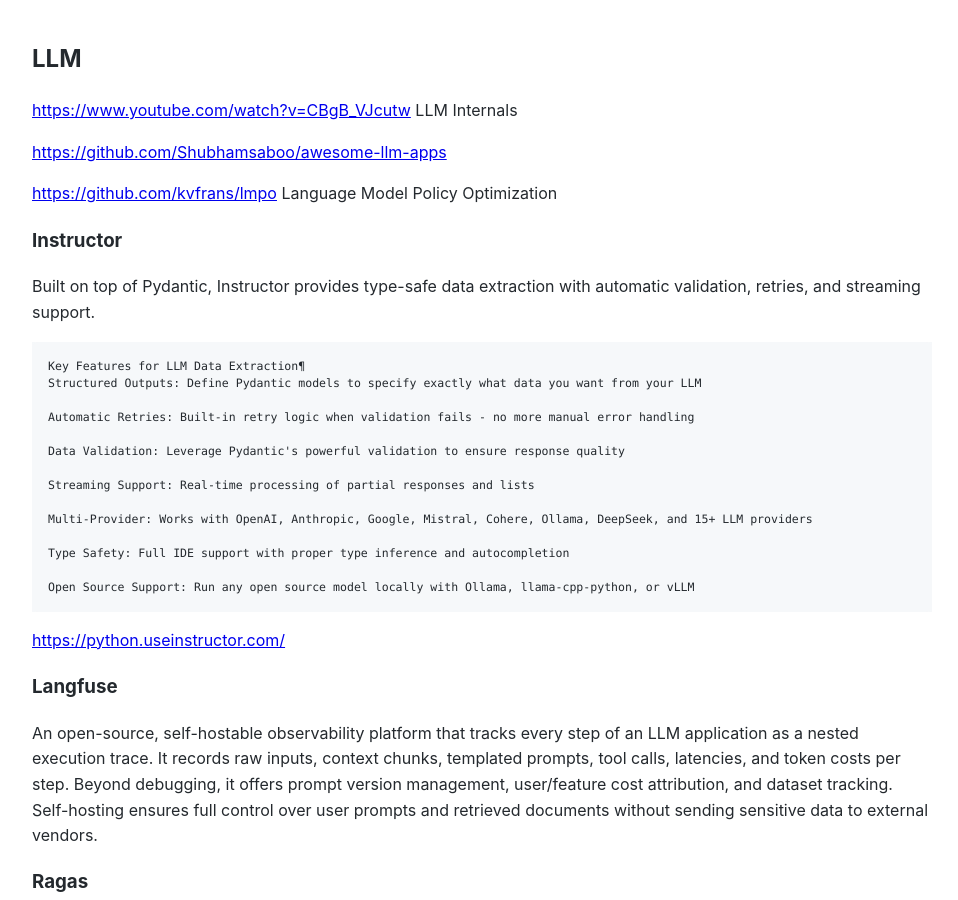
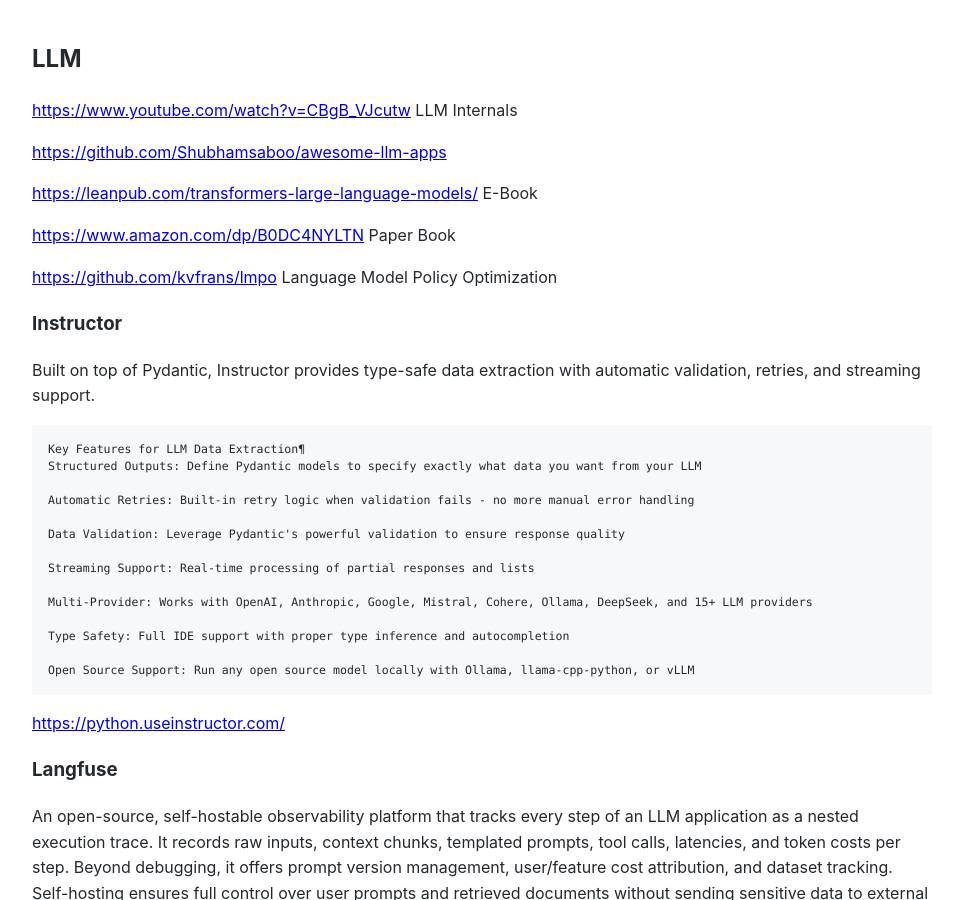
Before and after one commit to Michael-Lubinsky/michael-lubinsky.github.com, a Jekyll site: the page built from ml/llm.md, in a window 1280 px wide and 900 px high. Shown: the whole window, without its empty margins (158-1116 px from the left). Built offline with Jekyll 4.4.1, drawn with Linux system fonts in a browser that asks for light colours; our own code applies the rules of GitHub Pages for plain Markdown files.

Commit message:
Add resource links for LLM documentation
Added links to additional resources including an e-book and a paper book.

```diff
--- a/ml/llm.md
+++ b/ml/llm.md
@@ -4,6 +4,10 @@
 <https://www.youtube.com/watch?v=CBgB_VJcutw> LLM Internals
 
 <https://github.com/Shubhamsaboo/awesome-llm-apps>
+
+<https://leanpub.com/transformers-large-language-models/> E-Book
+
+<https://www.amazon.com/dp/B0DC4NYLTN> Paper Book
 
 <https://github.com/kvfrans/lmpo> Language Model Policy Optimization
 
```
